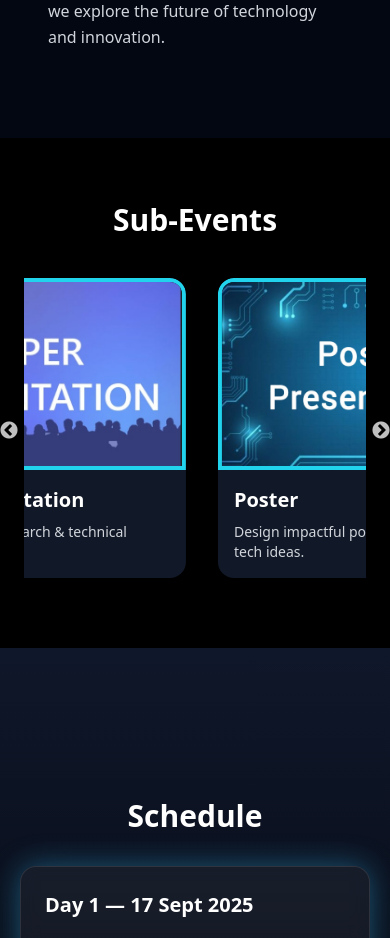
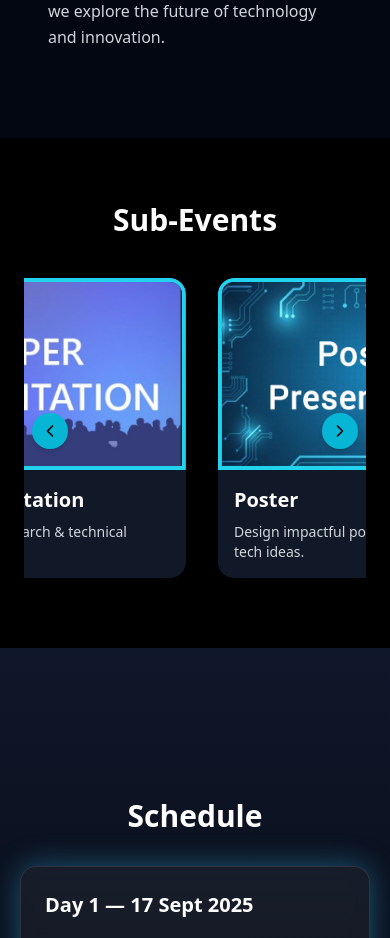
Before and after one commit to hemahimaja/technova2025, a React (Vite) app: page / in a window 390 px wide. Shown: the part 1620-2558 px from the top of the page. Built offline with nearby package versions, Linux system fonts and the light colour scheme; the HTML template or start-up script is replaced by a standard one.

Commit message:
fix: update image grid mobile

```diff
--- a/src/components/Events.jsx
+++ b/src/components/Events.jsx
@@ -1,5 +1,6 @@
 import React from "react";
 import Slider from "react-slick";
+import { ChevronLeft, ChevronRight } from "lucide-react"; // ✅ clean icons
 import "slick-carousel/slick/slick.css";
 import "slick-carousel/slick/slick-theme.css";
 
@@ -31,29 +32,52 @@ const events = [
   },
 ];
 
+// ✅ Custom Arrow Components
+const NextArrow = ({ onClick }) => (
+  <button
+    onClick={onClick}
+    className="absolute right-2 top-1/2 -translate-y-1/2 bg-cyan-500 text-black p-2 rounded-full shadow-md hover:bg-cyan-400 z-10"
+  >
+    <ChevronRight size={20} />
+  </button>
+);
+
+const PrevArrow = ({ onClick }) => (
+  <button
+    onClick={onClick}
+    className="absolute left-2 top-1/2 -translate-y-1/2 bg-cyan-500 text-black p-2 rounded-full shadow-md hover:bg-cyan-400 z-10"
+  >
+    <ChevronLeft size={20} />
+  </button>
+);
+
 const Events = () => {
   const settings = {
     dots: true,
     infinite: true,
     speed: 600,
-    slidesToShow: 3, // default for desktop
+    slidesToShow: 3, // Desktop
     slidesToScroll: 1,
     autoplay: true,
     autoplaySpeed: 3000,
     pauseOnHover: true,
     swipeToSlide: true,
+    nextArrow: <NextArrow />,
+    prevArrow: <PrevArrow />,
     responsive: [
       {
-        breakpoint: 1024, // tablet + mobile
+        breakpoint: 1024, // Tablet + Mobile
         settings: {
-          slidesToShow: 1, // show only 1 card
+          slidesToShow: 1, // ✅ Only 1 card
+          centerMode: false,
+          variableWidth: false,
         },
       },
     ],
   };
 
   return (
-    <section id="events" className="py-16 bg-black text-white">
+    <section id="events" className="py-16 bg-black text-white relative">
       <h2 className="text-3xl font-bold text-center mb-10">Sub-Events</h2>
       <div className="max-w-6xl mx-auto px-6">
         <Slider {...settings}>
```
